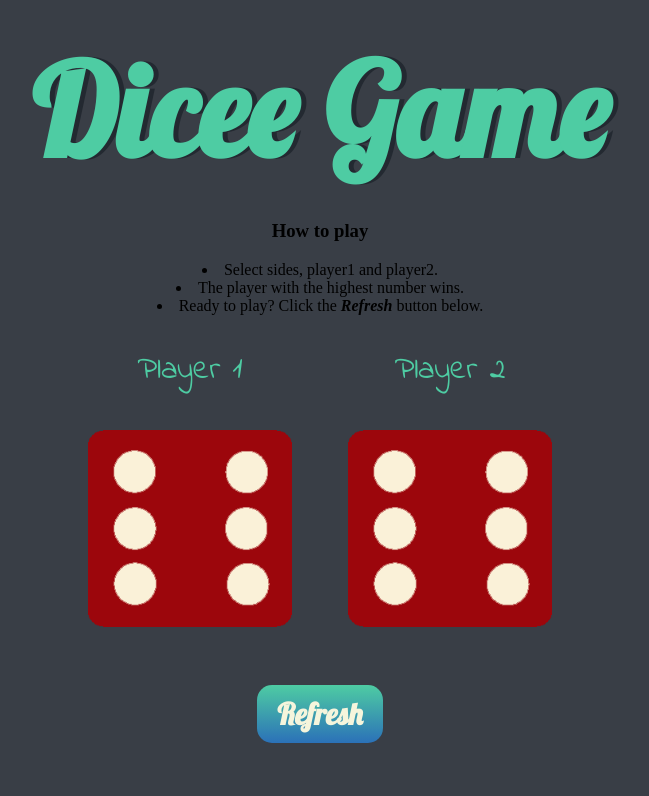
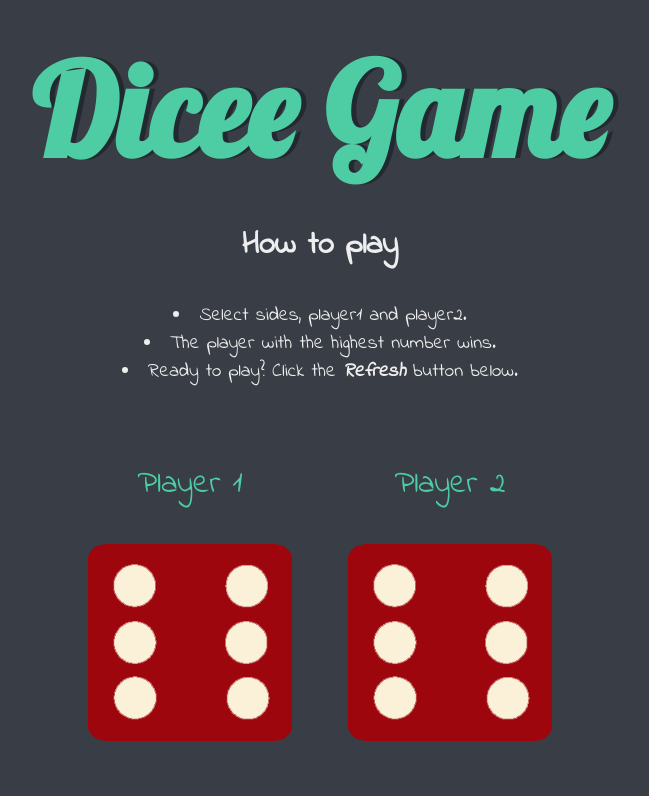
Before and after one commit to makayp/Dicee, a plain HTML site: page index.html in a window 1280 px wide. Shown: the top 796 px of the page, without its empty margins (320-969 px from the left). Drawn offline with Linux system fonts and the light colour scheme.

Commit message:
Update styles.css

```diff
--- a/styles.css
+++ b/styles.css
@@ -3,6 +3,7 @@
   margin: auto;
   text-align: center;
 }
+
 
 .dice {
   text-align: center;
@@ -20,6 +21,21 @@ h1 {
   text-shadow: 5px 0 #232931;
   font-size: 8rem;
   color: #4ECCA3;
+}
+
+h3 {
+  /* margin-top: 5%;  */
+  font-size: 2rem;
+  color: #EEEEEE;
+  font-family: 'Indie Flower', cursive;
+}
+
+.instructions {
+  margin: 2% auto 5%;
+  color: #EEEEEE;
+  font-family: 'Indie Flower', cursive;
+  font-size: 1.2rem;
+
 }
 
 p {
```
